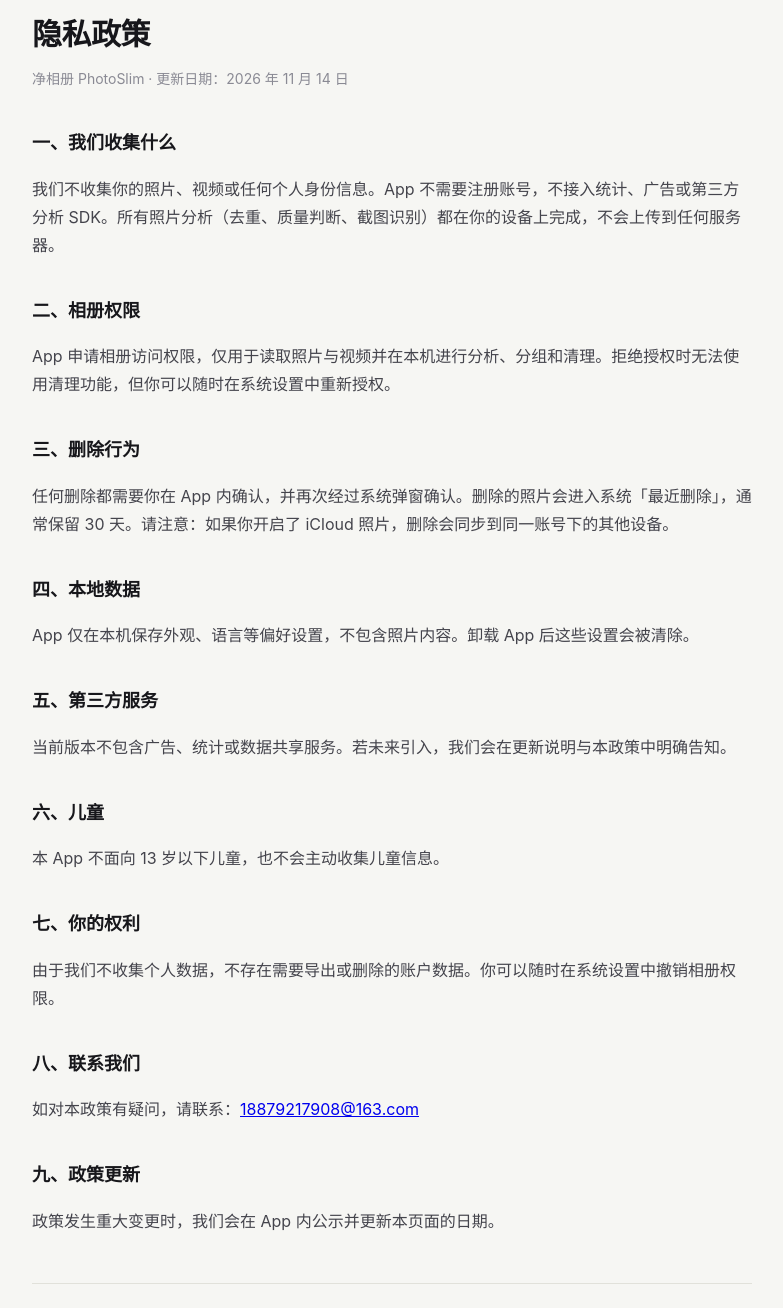
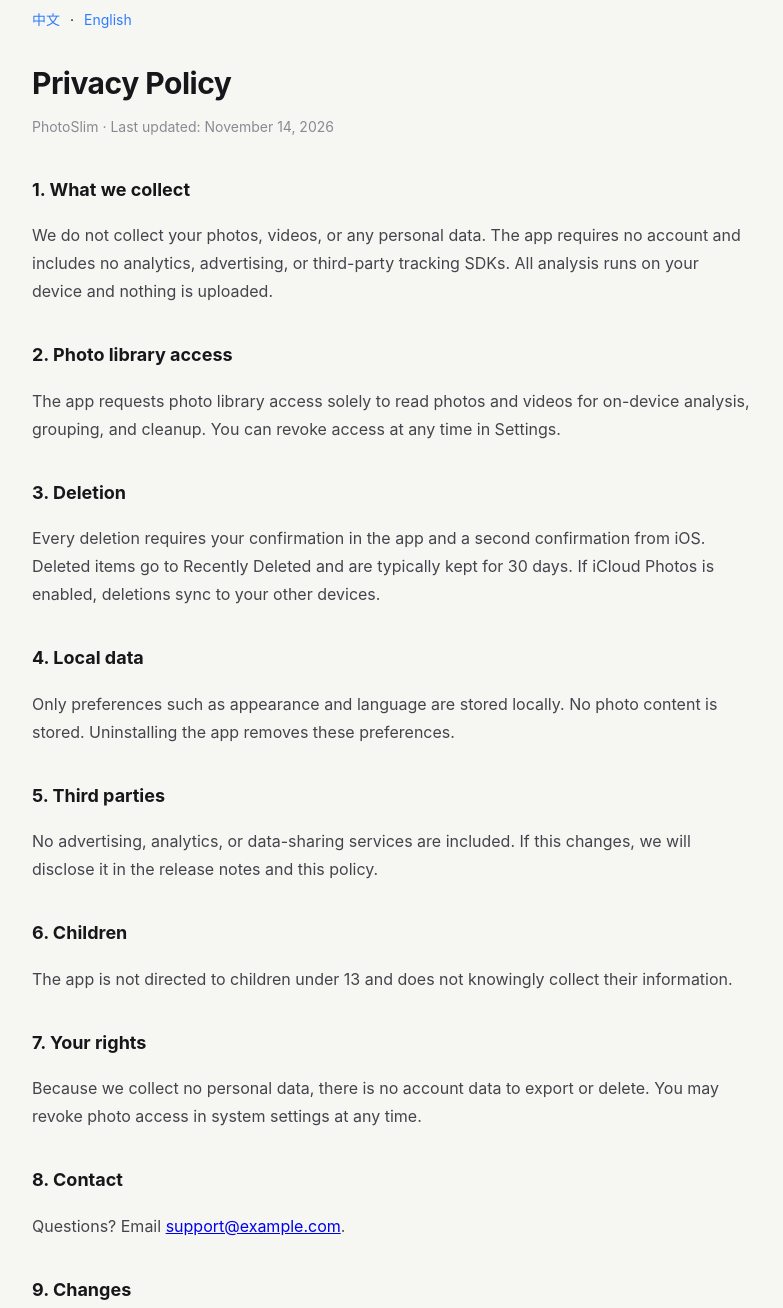
Before and after one commit to yuxh3/photoslim-site, a plain HTML site: page docs/privacy.html in a window 1280 px wide. Shown: the part 40-1348 px from the top of the page, without its empty margins (248-1031 px from the left). Drawn offline with Linux system fonts and the light colour scheme.

Commit message:
Add files via upload

```diff
--- a/docs/privacy.html
+++ b/docs/privacy.html
@@ -9,80 +9,76 @@
   body { margin:0; background:#f6f6f3; color:#17171b; font:16px/1.75 -apple-system,BlinkMacSystemFont,"PingFang SC","Segoe UI",sans-serif; }
   main { max-width:720px; margin:0 auto; padding:48px 24px 80px; }
   h1 { font-size:30px; margin:0 0 6px; letter-spacing:-.5px; }
-  h2 { font-size:18px; margin:36px 0 8px; }
+  h2 { font-size:18px; margin:34px 0 8px; }
   p, li { color:#44444c; }
   .muted { color:#8a8a94; font-size:14px; }
-  hr { border:0; border-top:1px solid #e1e1da; margin:48px 0; }
+  .switch { display:flex; gap:10px; margin-bottom:24px; font-size:14px; }
+  .switch a { color:#2F7CFF; text-decoration:none; }
   @media (prefers-color-scheme: dark) {
     body { background:#0b0b0d; color:#f5f5f7; }
     p, li { color:#c9c9d1; }
-    hr { border-color:#2a2a33; }
   }
 </style>
 </head>
 <body>
 <main>
+  <div class="switch"><a href="?lang=zh">中文</a><span>·</span><a href="?lang=en">English</a></div>
+
+  <section data-lang="zh">
     <h1>隐私政策</h1>
     <div class="muted">净相册 PhotoSlim · 更新日期：2026 年 11 月 14 日</div>
-
     <h2>一、我们收集什么</h2>
-  <p>我们不收集你的照片、视频或任何个人身份信息。App 不需要注册账号，不接入统计、广告或第三方分析 SDK。所有照片分析（去重、质量判断、截图识别）都在你的设备上完成，不会上传到任何服务器。</p>
-
+    <p>我们不收集你的照片、视频或任何个人身份信息。App 不需要注册账号，不接入统计、广告或第三方分析 SDK。所有照片分析都在你的设备上完成，不会上传到任何服务器。</p>
     <h2>二、相册权限</h2>
-  <p>App 申请相册访问权限，仅用于读取照片与视频并在本机进行分析、分组和清理。拒绝授权时无法使用清理功能，但你可以随时在系统设置中重新授权。</p>
-
+    <p>App 申请相册访问权限，仅用于读取照片与视频并在本机进行分析、分组和清理。拒绝授权时无法使用清理功能，你可以随时在系统设置中重新授权。</p>
     <h2>三、删除行为</h2>
-  <p>任何删除都需要你在 App 内确认，并再次经过系统弹窗确认。删除的照片会进入系统「最近删除」，通常保留 30 天。请注意：如果你开启了 iCloud 照片，删除会同步到同一账号下的其他设备。</p>
-
+    <p>任何删除都需要你在 App 内确认，并再次经过系统弹窗确认。删除的照片会进入系统「最近删除」，通常保留 30 天。如果你开启了 iCloud 照片，删除会同步到同一账号下的其他设备。</p>
     <h2>四、本地数据</h2>
     <p>App 仅在本机保存外观、语言等偏好设置，不包含照片内容。卸载 App 后这些设置会被清除。</p>
-
     <h2>五、第三方服务</h2>
     <p>当前版本不包含广告、统计或数据共享服务。若未来引入，我们会在更新说明与本政策中明确告知。</p>
-
     <h2>六、儿童</h2>
     <p>本 App 不面向 13 岁以下儿童，也不会主动收集儿童信息。</p>
-
     <h2>七、你的权利</h2>
     <p>由于我们不收集个人数据，不存在需要导出或删除的账户数据。你可以随时在系统设置中撤销相册权限。</p>
-
     <h2>八、联系我们</h2>
-  <p>如对本政策有疑问，请联系：<a href="mailto:18879217908@163.com">18879217908@163.com</a></p>
-
+    <p>如对本政策有疑问，请联系：<a href="mailto:support@example.com">support@example.com</a></p>
     <h2>九、政策更新</h2>
     <p>政策发生重大变更时，我们会在 App 内公示并更新本页面的日期。</p>
+  </section>
 
-  <hr>
-
+  <section data-lang="en">
     <h1>Privacy Policy</h1>
     <div class="muted">PhotoSlim · Last updated: November 14, 2026</div>
-
     <h2>1. What we collect</h2>
     <p>We do not collect your photos, videos, or any personal data. The app requires no account and includes no analytics, advertising, or third-party tracking SDKs. All analysis runs on your device and nothing is uploaded.</p>
-
     <h2>2. Photo library access</h2>
     <p>The app requests photo library access solely to read photos and videos for on-device analysis, grouping, and cleanup. You can revoke access at any time in Settings.</p>
-
     <h2>3. Deletion</h2>
     <p>Every deletion requires your confirmation in the app and a second confirmation from iOS. Deleted items go to Recently Deleted and are typically kept for 30 days. If iCloud Photos is enabled, deletions sync to your other devices.</p>
-
     <h2>4. Local data</h2>
     <p>Only preferences such as appearance and language are stored locally. No photo content is stored. Uninstalling the app removes these preferences.</p>
-
     <h2>5. Third parties</h2>
     <p>No advertising, analytics, or data-sharing services are included. If this changes, we will disclose it in the release notes and this policy.</p>
-
     <h2>6. Children</h2>
     <p>The app is not directed to children under 13 and does not knowingly collect their information.</p>
-
     <h2>7. Your rights</h2>
     <p>Because we collect no personal data, there is no account data to export or delete. You may revoke photo access in system settings at any time.</p>
-
     <h2>8. Contact</h2>
-  <p>Questions? Email <a href="mailto:s18879217908@163.com">18879217908@163.com</a>.</p>
-
+    <p>Questions? Email <a href="mailto:support@example.com">support@example.com</a>.</p>
     <h2>9. Changes</h2>
     <p>Material changes will be announced in the app and reflected in the date above.</p>
+  </section>
 </main>
+<script>
+  (function () {
+    var param = new URLSearchParams(location.search).get('lang');
+    var lang = param || ((navigator.language || 'en').toLowerCase().indexOf('zh') === 0 ? 'zh' : 'en');
+    document.querySelectorAll('section[data-lang]').forEach(function (s) {
+      s.style.display = s.getAttribute('data-lang') === lang ? '' : 'none';
+    });
+    document.documentElement.lang = lang === 'zh' ? 'zh-CN' : 'en';
+  })();
+</script>
 </body>
 </html>
```
Also changed, not shown: docs/terms.html (+24 -24 lines). Lines whose indentation alone changed are shown as unchanged.
